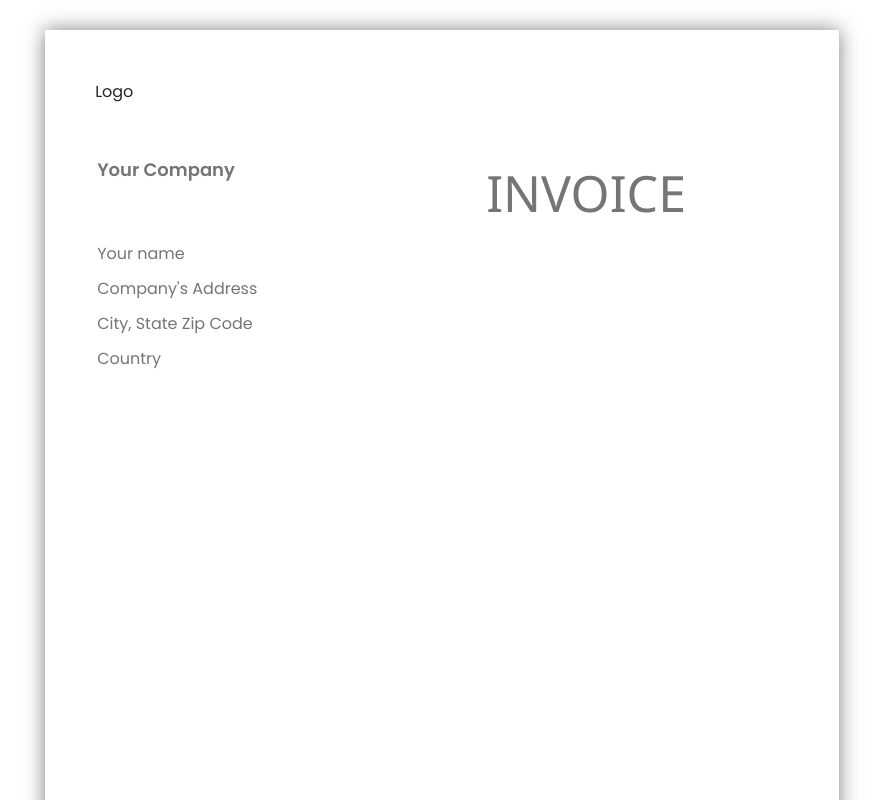
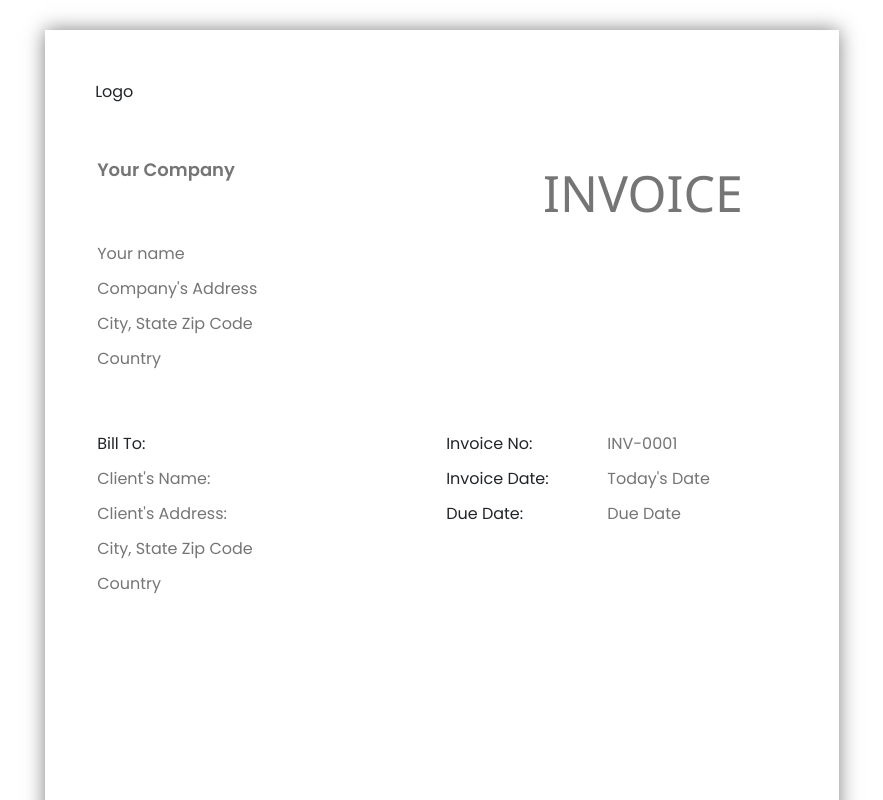
Before and after one commit to Peppu-Group/Peppu-books-frontend, a React (Vite) app: page /products/invoice in a window 1280 px wide. Shown: the top 800 px of the page, without its empty margins (198-1081 px from the left). Built offline with nearby package versions, Linux system fonts and the light colour scheme; what @react-pdf/renderer would draw is missing.

Commit message:
middle section ready

```diff
--- a/src/App.css
+++ b/src/App.css
@@ -1167,13 +1167,23 @@ li {
     width: 40%;
     font-size: 50px;
     font-weight: 500;
-    font-family:'Segoe UI', Tahoma, Geneva, Verdana, sans-serif
-  }
-
-  .inv ::placeholder{
-    text-align: right !important;
-  }
+    font-family:'Segoe UI', Tahoma, Geneva, Verdana, sans-serif;
+    text-align: center;
+}
 
   .side {
     float: left;
   }
+
+.separator {
+    margin-top: 50px;
+}
+
+.mb-sm {
+    width: 14%
+}
+
+.mb-md {
+    width: 20%;
+    margin-right: -4%;
+}
--- a/src/Pages/Invoice.jsx
+++ b/src/Pages/Invoice.jsx
@@ -47,6 +47,7 @@ const TextArea = ({ className, placeholder, value, onChange }) => {
             style={boxStyle}
             className={className || ''}
             placeholder={placeholder || ''}
+            value={value || ''}
             onMouseEnter={handleMouseEnter}
             onMouseLeave={handleMouseLeave}
         />
@@ -73,27 +74,83 @@ const Invoice = () => {
                         placeholder='INVOICE'
                         className='inv' />
                 </div>
-                <div className='comp-name'>
+                <div className=''>
                     <TextArea
                         placeholder='Your name'
                         className=''
                     />
                 </div>
-                <div className='comp-name'>
+                <div className=''>
                     <TextArea
                         placeholder={`Company's Address`}
                         className=''
                     />
                 </div>
-                <div className='comp-name'>
+                <div className=''>
                     <TextArea
                         placeholder='City, State Zip Code'
                         className=''
                     />
                 </div>
-                <div className='comp-name'>
+                <div className=''>
                     <TextArea
                         placeholder='Country'
+                        className=''
+                    />
+                </div>
+                <div className='separator'>
+                </div>
+                <div className=''>
+                    <TextArea
+                        value='Bill To:'
+                        className=''
+                    />
+                    <TextArea
+                        value='Invoice No:'
+                        className='mb-sm'
+                    />
+                    <TextArea
+                        placeholder={'INV-0001'}
+                        className='mb-md'
+                    />
+                </div>
+                <div className=''>
+                    <TextArea
+                        placeholder={`Client's Name:`}
+                        className=''
+                    />
+                    <TextArea
+                        value='Invoice Date:'
+                        className='mb-sm'
+                    />
+                    <TextArea
+                        placeholder={`Today's Date`}
+                        className='mb-md'
+                    />
+                </div>
+                <div className=''>
+                    <TextArea
+                        placeholder={`Client's Address:`}
+                        className=''
+                    />
+                    <TextArea
+                        value='Due Date:'
+                        className='mb-sm'
+                    />
+                    <TextArea
+                        placeholder={`Due Date`}
+                        className='mb-md'
+                    />
+                </div>
+                <div className=''>
+                    <TextArea
+                        placeholder={`City, State Zip Code`}
+                        className=''
+                    />
+                </div>
+                <div className=''>
+                    <TextArea
+                        placeholder={`Country`}
                         className=''
                     />
                 </div>
```
